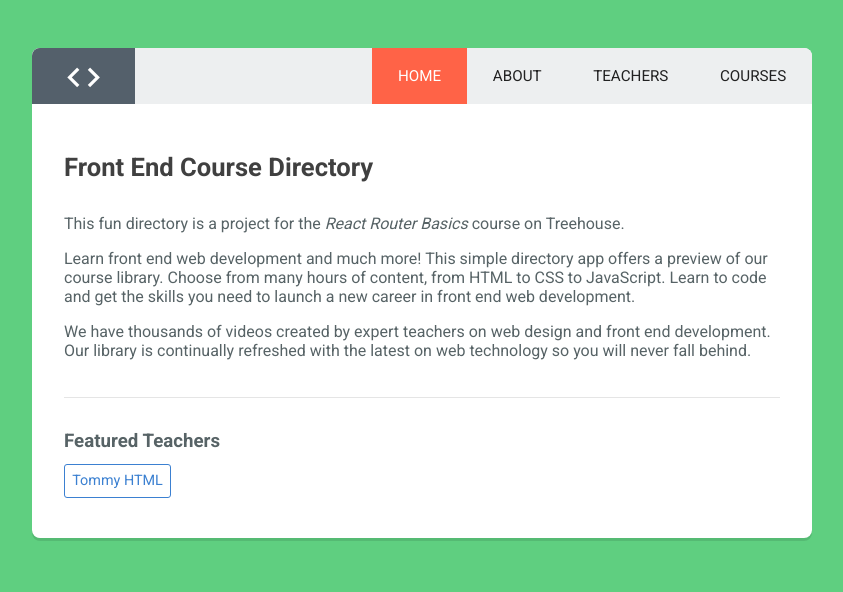
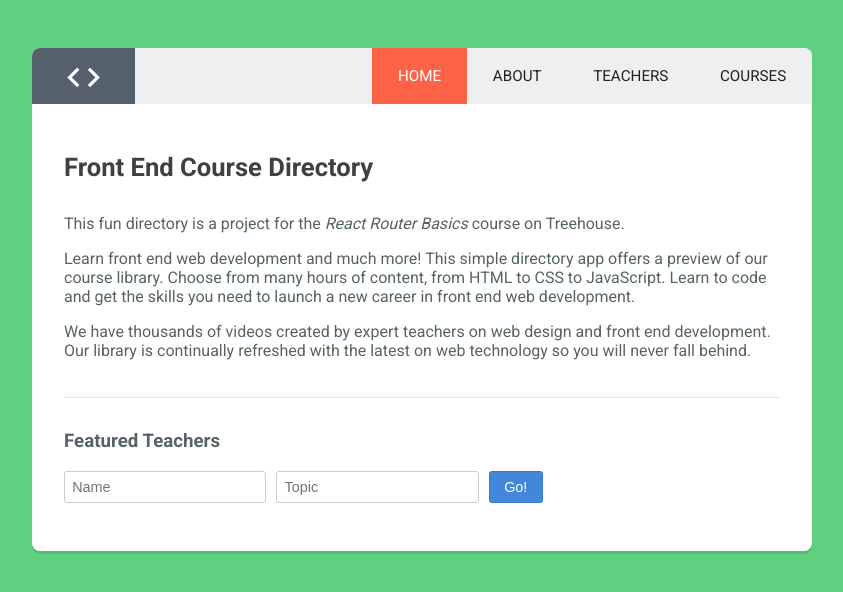
Before and after one commit to gimjudge/th_course_directory, a React (Create React App) app: page / in a window 1280 px wide. Shown: the top 592 px of the page, without its empty margins (218-1061 px from the left). Built offline with nearby package versions, Linux system fonts and the light colour scheme.

Commit message:
Navigating Routes Programmatically

```diff
--- a/src/components/App.js
+++ b/src/components/App.js
@@ -23,7 +23,7 @@
 			<Route path="/about" render={ () => <About title='About' /> } />
 			<Route path="/courses" component={Courses} />
 			<Route exact path="/teachers" component={Teachers} />
-			<Route path="/teachers/:topic/:fname-:lname" component={Featured} />
+			<Route path="/teachers/:topic/:name" component={Featured} />
 			<Route component={NotFound} />
 		</Switch>
 	</div>
--- a/src/components/Featured.js
+++ b/src/components/Featured.js
@@ -1,7 +1,7 @@
 import React from 'react';
 
 const Featured = ({match}) => {
-  let name = `${match.params.fname} ${match.params.lname}`;
+  let name = match.params.name;
   let topic = match.params.topic;
   return (
     <div className="main-content">
--- a/src/components/Home.js
+++ b/src/components/Home.js
@@ -1,7 +1,14 @@
 import React, { Component } from 'react';
-import { Link } from 'react-router-dom';
 
 class Home extends Component {
+
+  handleSubmit = (e) => {
+    e.preventDefault();
+    let teacherName = this.name.value;
+    let teacherTopic = this.topic.value;
+    let path = `teachers/${teacherTopic}/${teacherName}`;
+    this.props.history.push(path);
+  }
 
   render() {
     return (
@@ -12,7 +19,11 @@
         <p>We have thousands of videos created by expert teachers on web design and front end development. Our library is continually refreshed with the latest on web technology so you will never fall behind.</p>
         <hr />
         <h3>Featured Teachers</h3>
-        <Link to="teachers/html/tommy-Ayech" >Tommy HTML</Link>
+        <form onSubmit={this.handleSubmit}>
+          <input type="text" placeholder="Name" ref={ (input) => this.name = input} />
+          <input type="text" placeholder="Topic" ref={ (input) => this.topic= input} />
+          <button type="submit">Go!</button>
+        </form>
       </div>
     );
   }
```
